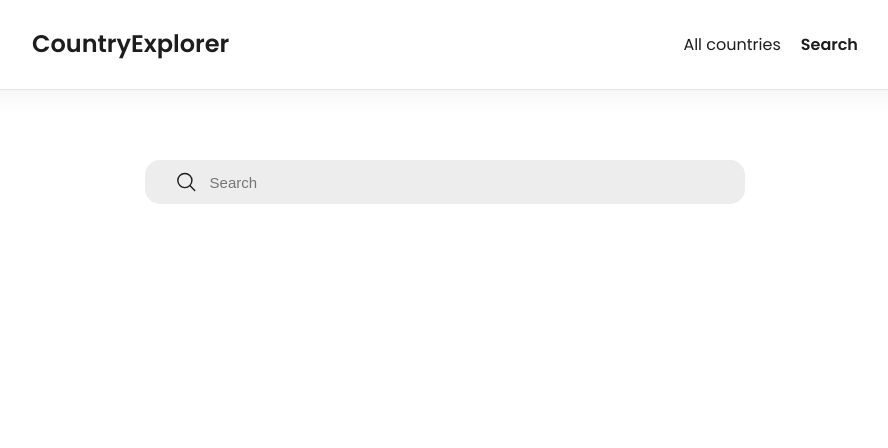
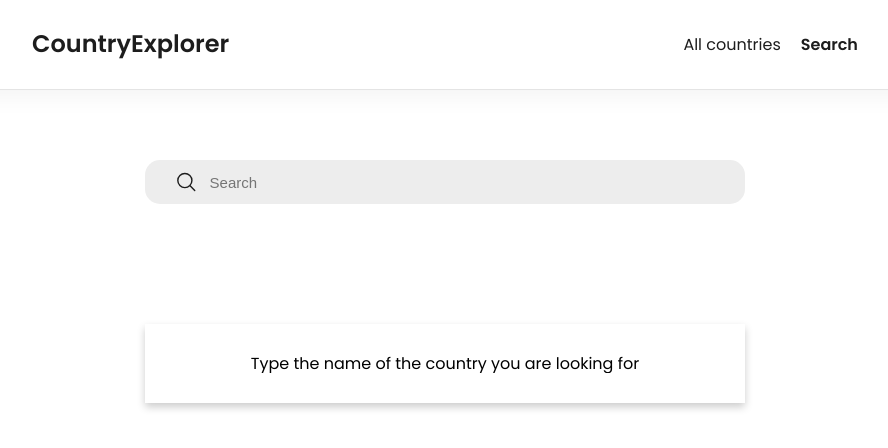
Before and after one commit to MartinezFabian/CountriesApp-React, a React (Vite) app: page /search in a window 1280 px wide. Shown: the top 448 px of the page, without its empty margins (195-1083 px from the left). Built offline with nearby package versions, Linux system fonts and the light colour scheme.

Commit message:
Feat: Add fetchCountriesByContinent.js

```diff
--- a/src/countries/pages/SearchPage.jsx
+++ b/src/countries/pages/SearchPage.jsx
@@ -31,6 +31,12 @@ export const SearchPage = () => {
 
       {isLoading ? <span className={styles.loader}></span> : null}
 
+      {q === '' ? (
+        <div className={styles.alert}>
+          <div className={styles.alert__text}>Type the name of the country you are looking for</div>
+        </div>
+      ) : null}
+
       {countries.length === 0 && q !== '' ? (
         <div className={styles.alert}>
           <div className={styles.alert__text}>
--- a/src/countries/pages/SearchPage.module.css
+++ b/src/countries/pages/SearchPage.module.css
@@ -53,7 +53,7 @@
 
 .alert {
   max-width: 60rem;
-  margin: 5rem auto;
+  margin: 12rem auto;
   padding: 3rem;
   text-align: center;
   box-shadow: rgba(0, 0, 0, 0.2) 0px 4px 8px 0px;
@@ -63,10 +63,17 @@
 }
 
 .alert__text {
+  font-size: 1.2rem;
   max-width: 45rem;
   overflow: hidden;
   white-space: nowrap;
   text-overflow: ellipsis;
+}
+
+@media (min-width: 768px) {
+  .alert__text {
+    font-size: 1.6rem;
+  }
 }
 
 .bold {
@@ -74,7 +81,14 @@
 }
 
 .icon {
-  width: 5rem;
-  height: 5rem;
+  width: 3rem;
+  height: 3rem;
   stroke: var(--black);
 }
+
+@media (min-width: 768px) {
+  .icon {
+    width: 5rem;
+    height: 5rem;
+  }
+}
```
Also changed, not shown: src/countries/api/fetchCountriesByContinent.js (added, +23 -0 lines).
